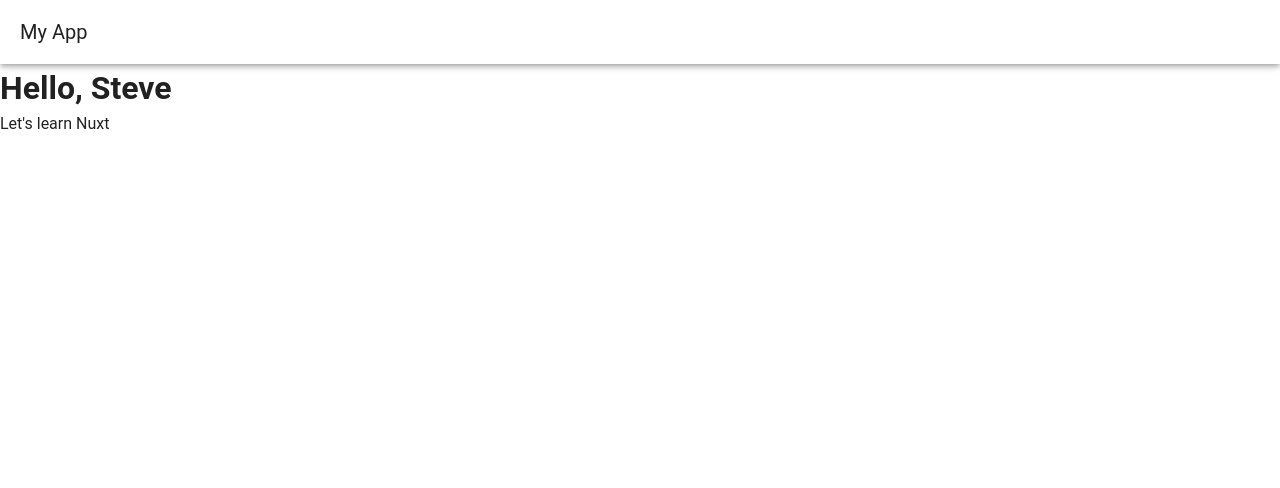
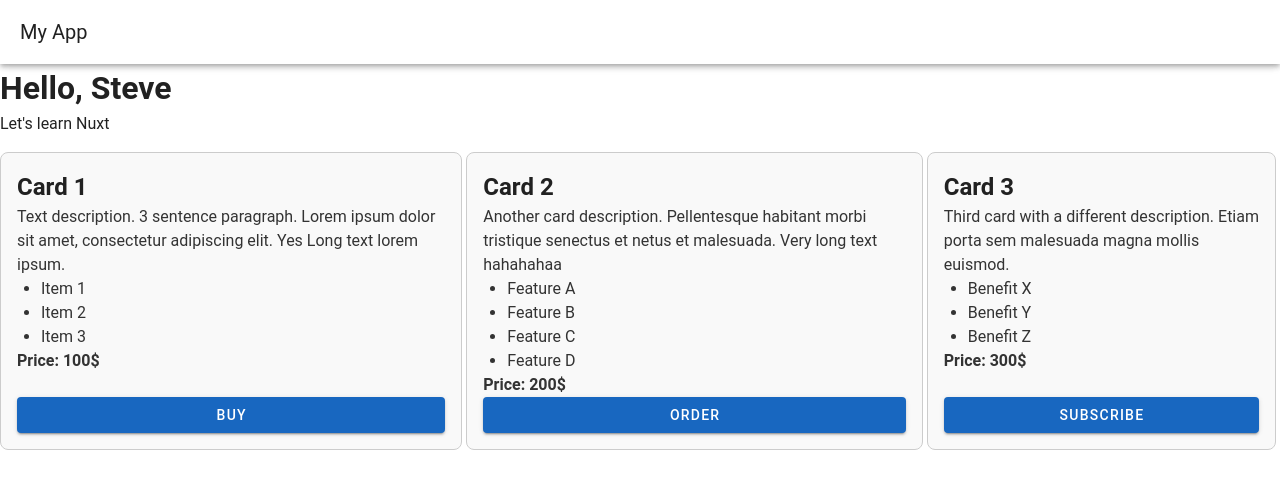
Before and after one commit to punkrocker178/nuxt4-playground, a Nuxt app: page /steve in a window 1280 px wide. Shown: the top 488 px of the page. Built offline with nearby package versions, Linux system fonts and the light colour scheme.

Commit message:
Testing cards content height

```diff
--- /dev/null
+++ b/app/components/SimpleCard.vue
@@ -0,0 +1,61 @@
+<template>
+  <div class="card">
+  <slot name="header">
+  </slot>
+  <slot name="content">
+  </slot>
+  </div>
+</template>
+
+<script setup lang="ts">
+</script>
+
+<style>
+/* Add minimal styling if needed */
+.card {
+  border: 1px solid #ccc;
+  border-radius: 8px;
+  padding: 1rem;
+  margin: 1rem 0;
+  background-color: #f9f9f9;
+
+  display:flex;
+  flex-direction: column;
+}
+
+.cards-container {
+  display: flex;
+  flex-direction: row;
+}
+
+.card-header {
+  font-weight: bold;
+  font-size: 1.5rem;
+}
+
+.card-content {
+  font-size: 1rem;
+  color: #333;
+  display: flex;
+  flex-direction: column;
+  flex-grow:1;
+}
+
+.card-content__description {
+
+}
+
+.card-content__bullet-items {
+  margin-left: 1.5rem;
+}
+
+.card-content__pricing {
+  font-weight: bold;
+  flex-grow: 1;
+}
+
+.card-content__cta {
+  display: flex;
+  align-items: flex-end;
+}
+</style>
--- a/app/pages/steve.vue
+++ b/app/pages/steve.vue
@@ -8,11 +8,67 @@
 
     <h1>Hello, Steve</h1>
     <p>Let's learn Nuxt</p>
+
+    <div class="cards-container">
+      <SimpleCard v-for="card in cards" :key="card.id" class="mr-1">
+        <template #header>
+          <div class="card-header">
+            {{ card.title }}
+          </div>
+        </template>
+        <template #content>
+          <div class="card-content">
+            <div class="card-content__description">
+              {{ card.description }}
+            </div>
+            <div class="card-content__bullet-items">
+              <ul>
+                <li v-for="item in card.items" :key="item">{{ item }}</li>
+              </ul>
+            </div>
+            <div class="card-content__pricing">
+              Price: {{ card.price }}
+            </div>
+            <div class="card-content__cta">
+              <VBtn color="primary" class="w-100">{{ card.cta }}</VBtn>
+            </div>
+          </div>
+        </template>
+      </SimpleCard>
+    </div>
   </div>
 </template>
 
 <script setup lang="ts">
-import { VAppBar, VAppBarTitle } from 'vuetify/components';
+import { ref } from 'vue';
+import { VAppBar, VAppBarTitle, VBtn } from 'vuetify/components';
+
+const cards = ref([
+  {
+    id: 1,
+    title: 'Card 1',
+    description: 'Text description. 3 sentence paragraph. Lorem ipsum dolor sit amet, consectetur adipiscing elit. Yes Long text lorem ipsum.',
+    items: ['Item 1', 'Item 2', 'Item 3'],
+    price: '100$',
+    cta: 'Buy',
+  },
+  {
+    id: 2,
+    title: 'Card 2',
+    description: 'Another card description. Pellentesque habitant morbi tristique senectus et netus et malesuada. Very long text hahahahaa',
+    items: ['Feature A', 'Feature B', 'Feature C', 'Feature D'],
+    price: '200$',
+    cta: 'Order',
+  },
+  {
+    id: 3,
+    title: 'Card 3',
+    description: 'Third card with a different description. Etiam porta sem malesuada magna mollis euismod.',
+    items: ['Benefit X', 'Benefit Y', 'Benefit Z'],
+    price: '300$',
+    cta: 'Subscribe',
+  },
+]);
 </script>
 
 <style lang="postcss" scoped>
```
Lines whose indentation alone changed are shown as unchanged.
